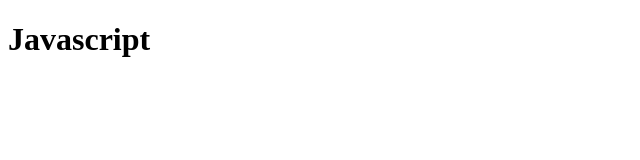
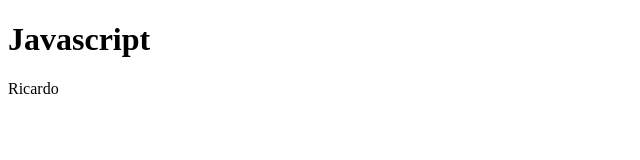
Before and after one commit to Ricardo07ZE/Pruebas-git, a plain HTML site: page JS/Primeras pruebas/index.html in a window 1280 px wide. Shown: the full height of the page, 0-640 px from the left. Drawn offline with Linux system fonts and the light colour scheme.

Commit message:
Cambios de prueba

```diff
--- a/JS/Primeras pruebas/app.js
+++ b/JS/Primeras pruebas/app.js
@@ -1,3 +1,4 @@
-let variable = 2.21;
+let nombre = 'Ricardo';
+document.getElementById("app").innerHTML = nombre;
 
-console.log(typeof variable);
+console.log(typeof nombre);
--- a/JS/Primeras pruebas/index.html
+++ b/JS/Primeras pruebas/index.html
@@ -8,10 +8,7 @@
 </head>
 <body>
     <h1>Javascript</h1>
-    <div id="app">
+    <div id="app"></div>
     <script src="app.js"></script>
-
-    </div>
-
 </body>
 </html>
```
